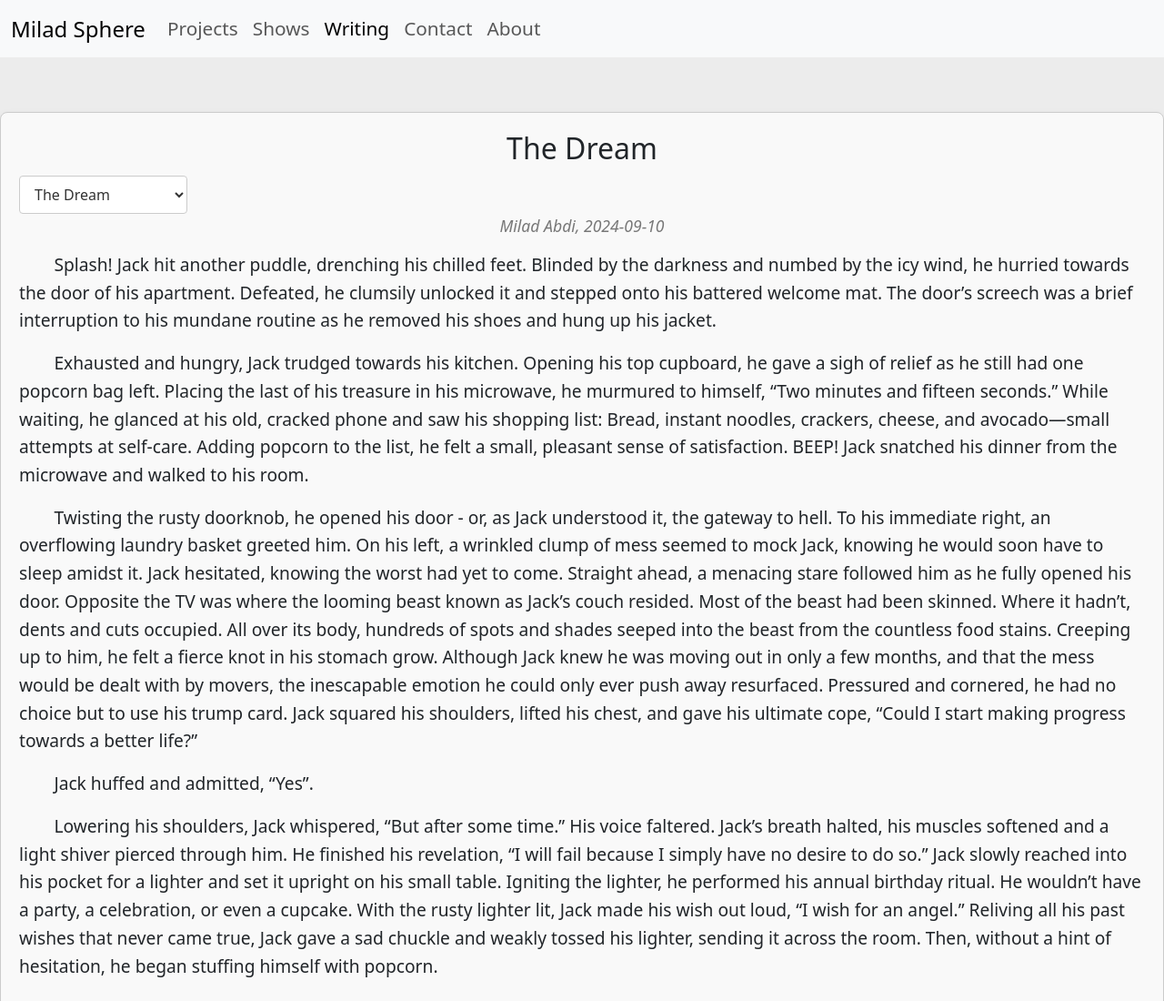
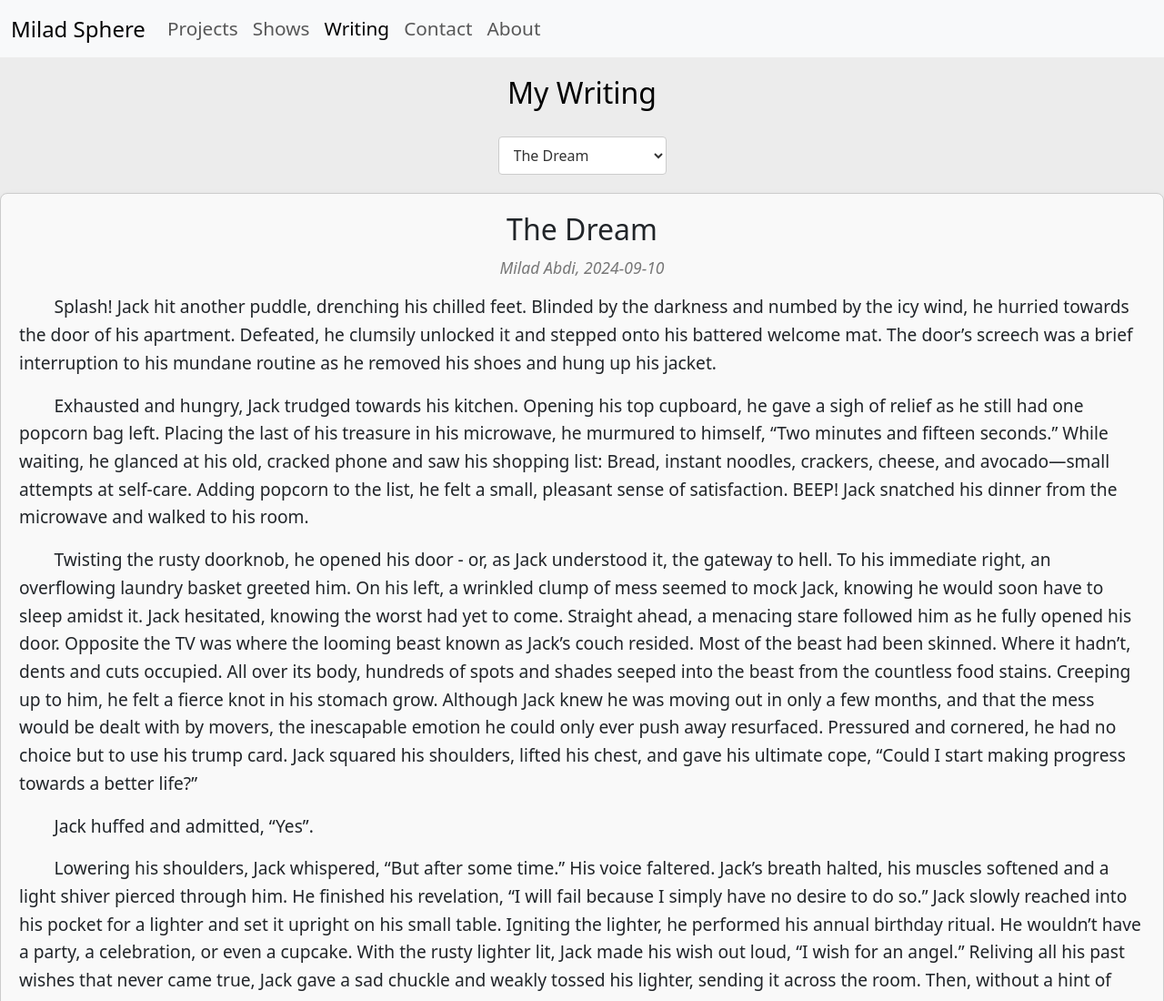
Before and after one commit to Milad244/Milad-Sphere, a website: page writing.html in a window 1280 px wide. Shown: the top 1100 px of the page at 91% size. Drawn offline with nearby package versions, Linux system fonts and the light colour scheme.

Commit message:
Fixed some ui

```diff
--- a/css/style.css
+++ b/css/style.css
@@ -45,7 +45,8 @@ a {
 .index-h3 {
   text-align: center;
   font-size: 1.5em;
-  padding-bottom: 15px;
+  padding-top: 0px;
+  padding: 15px;
 }
 
 
@@ -322,6 +323,11 @@ a {
   text-align: center;
 }
 
+.center-wrapper {
+  display: flex;
+  justify-content: center;
+}
+
 #story-selector {
   padding: 8px 12px;
   font-size: 1em;
--- a/writing.html
+++ b/writing.html
@@ -42,13 +42,15 @@
   </header>
 
   <main>
-    <h1 class="main-title"></h1>
-    <div id="writing-container">
-      <h1 id="writing-title"></h1>
+    <h1 class="main-title">My Writing</h1>
+    <div class="center-wrapper">
       <select id="story-selector" onchange="handleWriting(this.value)">
         <option value="The Dream">The Dream</option>
         <option value="The Portal Unseen">The Portal Unseen</option>
-    </select>
+      </select>
+    </div>
+    <div id="writing-container">
+      <h1 id="writing-title"></h1>
       <p id="writing-byline"></p>
       <div id="writing-content"></div>
       <p id="writing-author-notes"></p>
```
